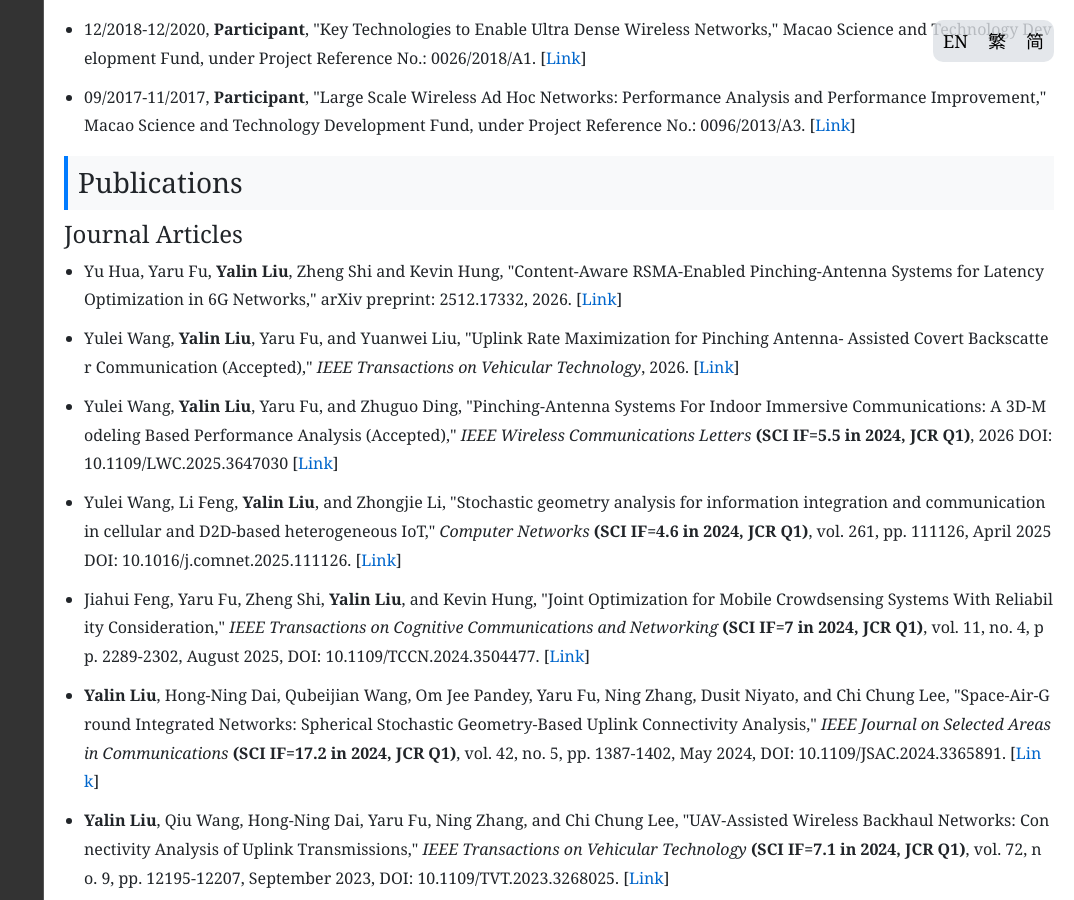
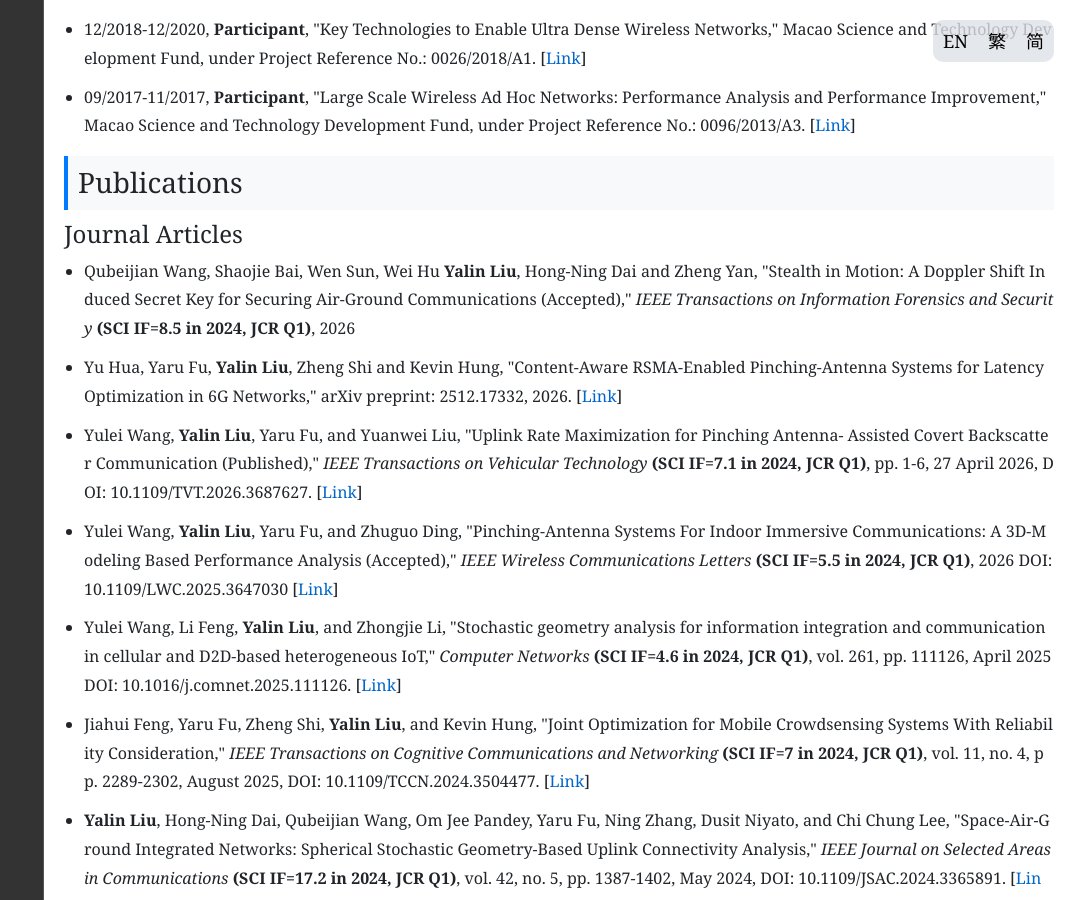
Before and after one commit to yalin-liu/yalin-liu.github.io, a Jekyll site: the page built from _pages/resume.md, in a window 1280 px wide and 900 px high, scrolled down 1374 px. Shown: the whole window, without its empty margins (206-1280 px from the left). Built offline with Jekyll 4.4.1, drawn with Linux system fonts in a browser that asks for light colours.

Commit message:
Update Resume

```diff
--- a/_pages/resume.md
+++ b/_pages/resume.md
@@ -78,6 +78,12 @@ language: en
     <h4>Journal Articles</h4>
     <ul>
         <li>
+            Qubeijian Wang, Shaojie Bai, Wen Sun, Wei Hu <span class="highlight">Yalin Liu</span>, Hong-Ning Dai and Zheng Yan,
+            "Stealth in Motion: A Doppler Shift Induced Secret Key for Securing Air-Ground Communications (Accepted),"
+            <em>IEEE Transactions on Information Forensics and Security</em>
+            <span class="journal-meta"><strong>(SCI IF=8.5 in 2024, JCR Q1)</strong>, 2026</span>
+        </li>
+        <li>
             Yu Hua, Yaru Fu, <span class="highlight">Yalin Liu</span>, Zheng Shi and Kevin Hung,
             "Content-Aware RSMA-Enabled Pinching-Antenna Systems for Latency Optimization in 6G Networks,"
             arXiv preprint: 2512.17332, 2026.
@@ -85,9 +91,11 @@ language: en
         </li>
         <li>
             Yulei Wang, <span class="highlight">Yalin Liu</span>, Yaru Fu, and Yuanwei Liu,
-            "Uplink Rate Maximization for Pinching Antenna- Assisted Covert Backscatter Communication (Accepted),"
-            <em>IEEE Transactions on Vehicular Technology</em>, 2026.
-            [<a href="https://arxiv.org/pdf/2512.10970" target="_blank">Link</a>]
+            "Uplink Rate Maximization for Pinching Antenna- Assisted Covert Backscatter Communication (Published),"
+            <em>IEEE Transactions on Vehicular Technology</em> <span class="journal-meta"><strong>(SCI IF=7.1 in 2024, JCR Q1)</strong></span>, pp. 1-6, 27 April 2026,
+            DOI: 10.1109/TVT.2026.3687627.
+            <!-- [<a href="https://arxiv.org/pdf/2512.10970" target="_blank">Link</a>] -->
+            [<a href="https://ieeexplore.ieee.org/document/11494673" target="_blank">Link</a>]
         </li>
         <li>
             Yulei Wang, <span class="highlight">Yalin Liu</span>, Yaru Fu, and Zhuguo Ding,
```
Also changed, not shown: zh-CN/resume.md (+9 -2 lines), zh-TW/resume.md (+9 -2 lines).
